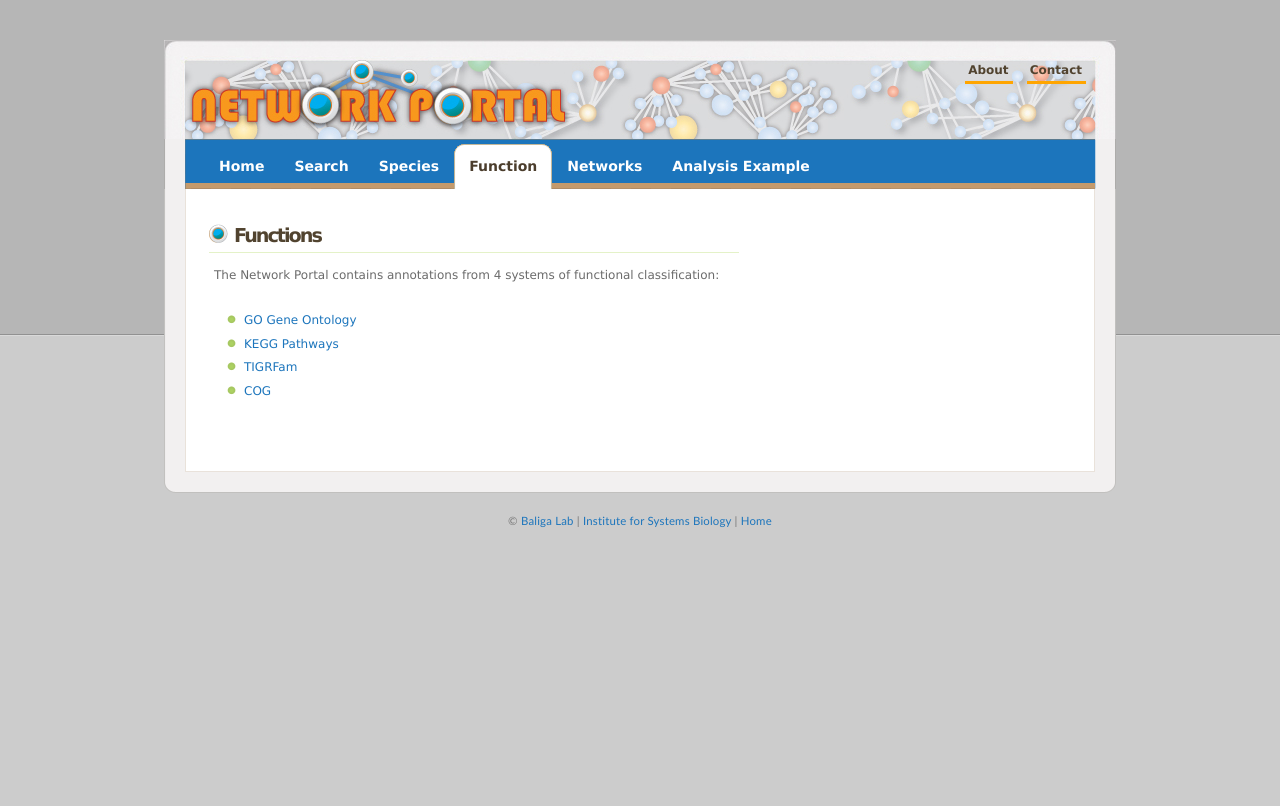
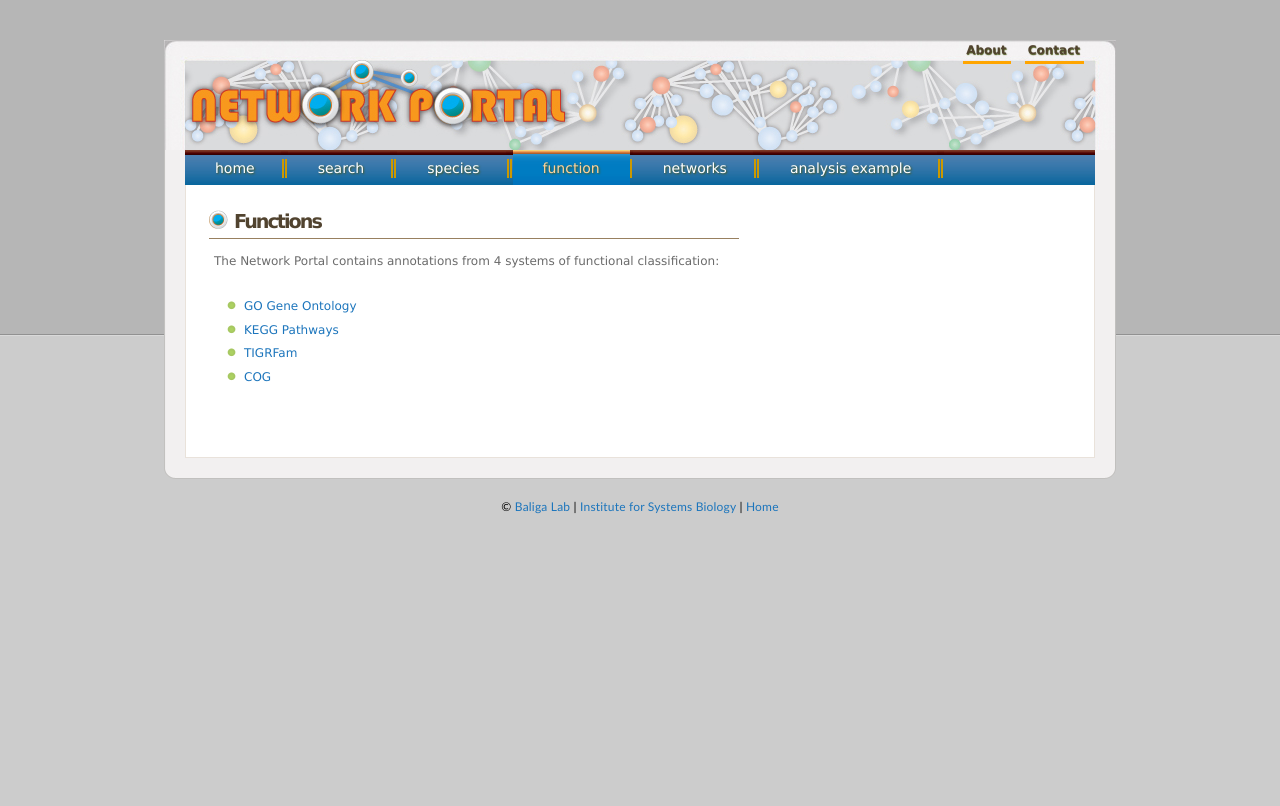
Before and after one commit to cbare/network_portal, a Django app: page /functions/1/ in a window 1280 px wide. Shown: the top 806 px of the page. Run offline with Django 3.2, Linux system fonts and the light colour scheme; tables that the repository leaves empty hold one stand-in row (values such as "Sample post"); parts of the project's set-up code (start-up, migrations or seed data) failed here and were passed over.

Commit message:
Visual changes to menu items and logo

```diff
--- a/web_app/static/stylesheets/portal-style.css
+++ b/web_app/static/stylesheets/portal-style.css
@@ -222,7 +222,7 @@ input.button {
 	clear: both;
 	float: left;
 	width: 952px;
-	padding: 25px 0 60px 0;
+	padding: 15px 0 60px 0;
 	/*height: 100%;
 	background: #FFF url("../images/wrap-noline.gif") repeat-y center top;*/
 }
@@ -230,11 +230,13 @@ input.button {
 #header {
 	position: relative;
 	width: 952px;
-	height: 99px; /*138px;*/
+	height: 110px; /*138px;*/
 	background:url('../images/portal-logo_01.jpg') no-repeat;
-	color: #ffff;
+	background-color:#BDBBBB;
+	color: #ddd;
 	padding: 0;
 	margin: 0;
+	border:0;
 }
 #header h1#logo-text a {
 	position: absolute;
@@ -287,7 +289,7 @@ input.button {
 .underlinemenu ul{
     padding: 6px 0 -20px 0; /*6px should equal top padding of "ul li a" below, 7px should equal bottom padding + bottom border of "ul li a" below*/
     float:right;
-    margin: 0;
+    margin: -20px 2px;
     text-align: right; //set value to "left", "center", or "right"*/
 }
 
@@ -301,6 +303,7 @@ input.button {
     margin-right: 10px; /*spacing between each menu link*/
     text-decoration: none;
     border-bottom: 3px solid orange; /*bottom border is 3px*/
+    text-shadow: 0.5px 0.5px 1px #4D5A1C;
 }
 
 .underlinemenu ul li a:hover, .underlinemenu ul li a.selected{
@@ -310,52 +313,53 @@ input.button {
 
 /* Navigation */
 #nav {
-	clear: both;
-	padding: 0;	margin: 0;
-	width: 952px;
-	height: 50px;
-	background: #988060 url("../images/nav.gif") no-repeat;
+
+	width: 910px;
+	height: 35px;
+	margin: 0 auto;
+	padding: 0px 0px 0px 0px;
+	background: url("../images/img03.jpg") repeat-x left top;
 }
 #nav ul {
-	float: left;
+	margin: 0;
+	padding: 0px;
 	list-style: none;
-	margin: 5px 0 0 0;
-	height: 45px;
-	padding: 0 0 0 40px;
+	line-height: normal;
 }
 #nav ul li {
 	float: left;
-	margin: 0; padding: 0 0 0 10px;
+	height: 35px;
+	background: url("../images/img05.jpg") no-repeat right top;
+
 }
 #nav ul li a {
+	display: block;
 	float: left;
-	margin: 0;
-	padding: 0 15px 0 5px;
-	color: #FFF;
-	font: bold 14px/45px 'Lucida Grande', 'Lucida Sans Unicode', Geneva, Verdana, sans-serif;
-    text-decoration: none;
+	height: 15px;
+	margin-right: 3px;
+	padding: 10px 30px 10px 30px;
+	text-decoration: none;
+	text-transform: lowercase;
+	text-shadow: 1px 1px 2px #4D5A1C;
+	font-family: 'Lucida grande', Helvetica, sans-serif;
+	font-size: 14px;
+	font-weight: normal;
+	color: #FFFFFF;
+	border: none;
 }
 #nav ul li a:hover,
 #nav ul li a:active {
-	color: #E7FAA9;
+	text-decoration: none;
+	background: url("../images/img06.jpg") repeat-x left top;
 }
-#nav ul li#current {
-	background: transparent url("../images/left-tab.gif") no-repeat;
-}
-#nav ul li#current a {
-	color: #4B3D2C;
-	background: transparent url("../images/right-tab.gif") no-repeat right top;
-}
+#nav ul li.active {
 
-/* kmf: changing 'current' to active and from id to class */
-#nav ul li.active {
-	background: transparent url("../images/left-tab.gif") no-repeat;
 }
 #nav ul li.active a {
-	color: #4B3D2C;
-	background: transparent url("../images/right-tab.gif") no-repeat right top;
+	background: url("../images/img06.jpg") repeat-x center top;
+	float:left;
+	color:#FFD39B;
 }
-
 /* Main Column */
 #tab-main #main {
 	float: left;
@@ -380,7 +384,7 @@ input.button {
 	padding: 10px 0 5px 5px;
 	margin-left: 5px;
 	letter-spacing: -2px;
-	border-bottom: 1px solid #E4F2C8;
+	border-bottom: 1px solid #FFB90F;
 }
 
 #main h2 a {
@@ -393,7 +397,7 @@ input.button {
     color: #51432F;
     margin-left: 5px;
     letter-spacing: -2px;
-    border-bottom: 1px solid #E4F2C8;
+    border-bottom: 1px solid #988060;
 }
 
 #main ul li {
@@ -406,7 +410,7 @@ input.button {
 	padding: 10px 0px 5px 25px;
 	margin-left: 5px;
 	letter-spacing: -2px;
-	border-bottom: 1px solid #E4F2C8;
+	border-bottom: 1px solid #988060;
 	background-image: url("../images/dot.png");
 	background-repeat: no-repeat;
 	background-position:left;
@@ -447,11 +451,11 @@ input.button {
 	letter-spacing: -0.5px;
 	padding: 5px 0 5px 7px;
 	margin: 10px 0 5px 10px;
-	border-bottom: 1px solid #E4F2C8;
+	border-bottom: 1px solid #988060;
 }
 
 #sidebar h4 {
-    border-bottom: 1px solid #E4F2C8;
+    border-bottom: 1px solid #988060;
     color: #51432F;
     font: bold 1.4em 'Lucida Grande', 'Trebuchet MS','Helvetica Neue',Arial,Sans-serif;
     letter-spacing: -0.5px;
@@ -469,7 +473,7 @@ input.button {
 	list-style: none;
 	margin: 0;
 	padding: 8px 10px 0px 0px;
-	border-bottom: 1px solid #E8E8E8;
+	border-bottom: 1px solid #ddd;
 	list-style-image: url("../images/dot-small.gif");
 }
 * html body #sidebar .sidemenu li {
@@ -566,8 +570,8 @@ input.button {
 	padding: 30px 0 25px 0;
 	background: #CCC url("../images/footer-bottom.gif") no-repeat left top;
 	font-family: 'Trebuchet MS', 'Helvetica Neue', Arial, Sans-serif;
-	font-size: 0.95em;
-	color: #777;
+	font-size: 1.0em;
+	color: #000;
 	text-align: center;
 	letter-spacing: .2px;
 }
@@ -575,7 +579,7 @@ input.button {
 	padding:10px 0;
 }
 #footer a:hover {
-	color: #555;
+	color: #444;
 	text-decoration: none;
 }
 
@@ -887,7 +891,7 @@ to make the following work how we'd like */
 
 #cytoscapeweb {
     width: 907px; /*755px;*/
-    height: 550px;
+    height: 510px;
 }
 
 #cytoscapeweb2 {
```
